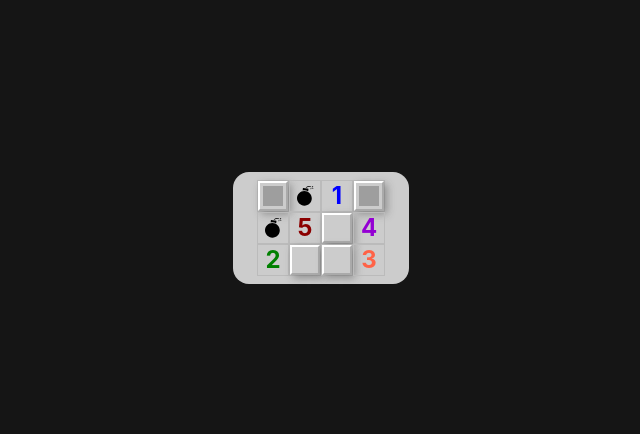
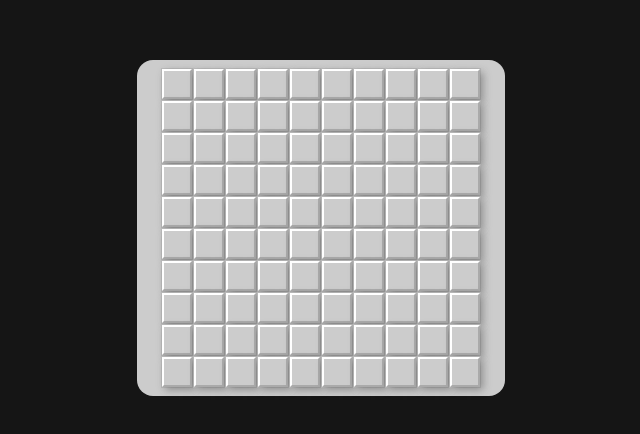
Before and after one commit to amin-nassar/minesweeper, a React (Vite) app: page / in a window 1280 px wide. Shown: the part 172-606 px from the top of the page, without its empty margins (319-959 px from the left). Built offline with nearby package versions, Linux system fonts and the light colour scheme; grey boxes are pictures that could not be loaded.

Commit message:
Build board with numbers and mines

```diff
--- a/src/components/Board/Board.tsx
+++ b/src/components/Board/Board.tsx
@@ -1,32 +1,12 @@
 import classes from "./styles.module.css";
 import Cell from "../Cell";
-import type { GameBoard } from "./types";
-
-const values: GameBoard = [
-  [
-    { value: 7, isFlagged: true, isOpen: false },
-    { value: "mine", isOpen: true, isFlagged: false },
-    { value: 1, isOpen: true, isFlagged: false },
-    { value: "mine", isFlagged: true, isOpen: false },
-  ],
-  [
-    { value: "mine", isOpen: true, isFlagged: false },
-    { value: 5, isFlagged: false, isOpen: true },
-    { value: 6, isOpen: false, isFlagged: false },
-    { value: 4, isOpen: true, isFlagged: false },
-  ],
-  [
-    { value: 2, isOpen: true, isFlagged: false },
-    { value: 0, isFlagged: false, isOpen: false },
-    { value: "mine", isFlagged: false, isOpen: false },
-    { value: 3, isOpen: true, isFlagged: false },
-  ],
-];
+import { createBoard } from "../../utils";
 
 export default function Board() {
+  const board = createBoard({ cols: 10, rows: 10, mines: 10 });
   return (
     <div className="board">
-      {values.map((row, rowIndex) => (
+      {board.map((row, rowIndex) => (
         <div key={rowIndex} className={classes.row}>
           {row.map((cell, cellIndex) => (
             <Cell key={cellIndex} cell={cell} />
--- /dev/null
+++ b/src/utils/index.ts
@@ -0,0 +1,64 @@
+import { GameBoard } from "../components/Board/types";
+import { GameCell } from "../components/Cell";
+
+function createEmptyCell(): GameCell {
+  return { value: 0, isFlagged: false, isOpen: false };
+}
+
+function isMine(cell: GameCell) {
+  return cell.value === "mine";
+}
+
+function getAdjacentCells(board: GameBoard, row: number, col: number) {
+  const directions = [
+    [-1, -1],
+    [-1, 0],
+    [-1, 1],
+    [0, -1],
+    [0, 1],
+    [1, -1],
+    [1, 0],
+    [1, 1],
+  ];
+
+  const isValidPair = ([r, c]: number[]) => !!board[r]?.[c];
+
+  // TODO: Merge 2 .map calls together.
+  return directions
+    .map(([dr, dc]) => [row + dr, col + dc])
+    .filter(isValidPair)
+    .map(([r, c]) => board[r][c]);
+}
+
+type BoardInfo = { rows: number; cols: number; mines: number };
+export function createBoard({ rows, cols, mines }: BoardInfo): GameBoard {
+  const board = Array.from({ length: rows }, () =>
+    Array.from({ length: cols }, createEmptyCell)
+  );
+
+  let mineCount = 0;
+  while (mineCount < mines) {
+    const row = Math.floor(Math.random() * rows);
+    const col = Math.floor(Math.random() * cols);
+    const cell = board[row][col];
+    if (!isMine(cell)) {
+      (cell as GameCell).value = "mine";
+      mineCount++;
+    }
+  }
+
+  board.forEach((row, rIdx) => {
+    row.forEach((cell, cIdx) => {
+      if (cell.value === "mine") return;
+      // TODO: Convert `getAdjacentCells` to `countAdjacentMines`
+      const adjacentCells = getAdjacentCells(board, rIdx, cIdx);
+      // TODO: Fix Typing Or Extract Numeric Values of a cell
+      cell.value = adjacentCells.filter(isMine).length as Exclude<
+        GameCell["value"],
+        "mine"
+      >;
+    });
+  });
+
+  return board;
+}
```
